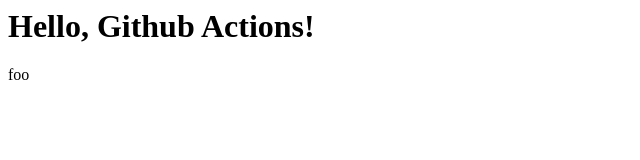
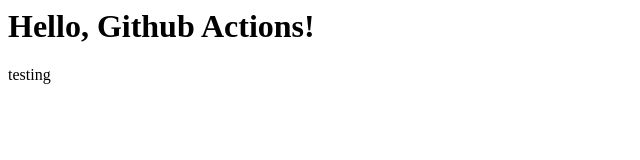
Before and after one commit to marvinalegre/rm-github-actions-deployment-workflow, a website: page index.html in a window 1280 px wide. Shown: the full height of the page, 0-640 px from the left. Drawn offline with Linux system fonts and the light colour scheme.

Commit message:
test trigger

```diff
--- a/index.html
+++ b/index.html
@@ -1,2 +1,2 @@
 <h1>Hello, Github Actions!</h1>
-<p>foo</p>
+<p>testing</p>
```
